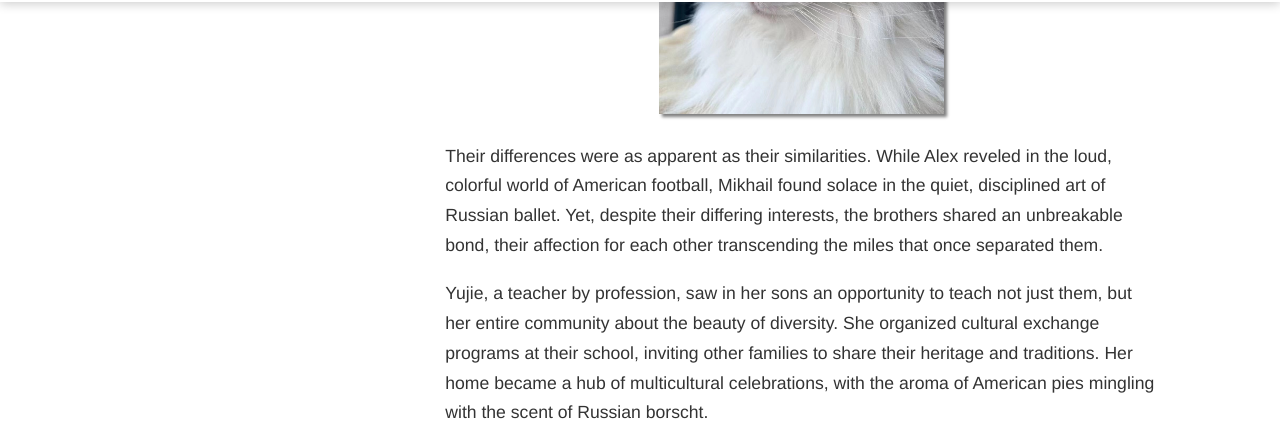
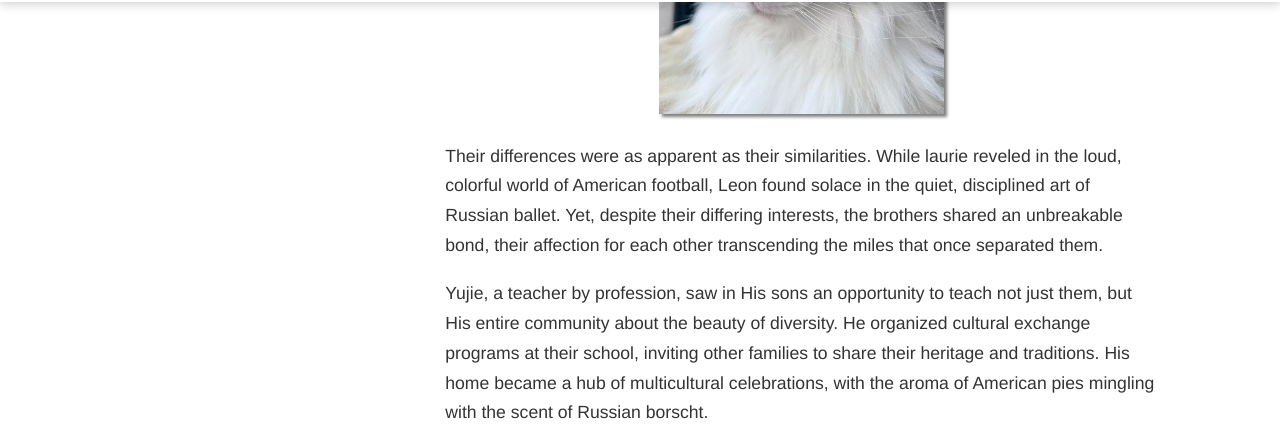
Before and after one commit to qmcuhk/qmcuhk.github.io, a Jekyll site: the page built from _members/yujie.md, in a window 1280 px wide and 900 px high, scrolled down 781 px. Shown: the part 114-558 px from the top of the window. Built offline with Jekyll 4.4.1, drawn with Linux system fonts in a browser that asks for light colours; some web fonts are replaced; some of the changed text lies outside the part shown.

Commit message:
change yujie's story, bug fixed

```diff
--- a/_members/yujie.md
+++ b/_members/yujie.md
@@ -16,18 +16,18 @@ layout: members
 
 Hi, I am Yujie. I have two adopted sons, from the United States and Russia."
 
-In the heart of a bustling city, Yujie lived a life marked by the harmonious blend of diverse cultures. Her home was a microcosm of the world, each day echoing with the laughter and chatter of her two sons, Alex and Mikhail. Alex, her elder son from the United States, had eyes that sparkled with curiosity and a mind that never tired of asking questions. Mikhail, the younger one from Russia, was quieter, his thoughts often expressed through the beautiful sketches he created.
+In the heart of a bustling city, Yujie lived a life marked by the harmonious blend of diverse cultures. His home was a microcosm of the world, each day echoing with the laughter and chatter of His two sons, laurie and Leon. laurie, His elder son from the United States, had eyes that sparkled with curiosity and a mind that never tired of asking questions. Leon, the younger one from Russia, was quieter, his thoughts often expressed through the beautiful sketches he created.
 <div style="text-align: center;">
 <img style="width:40%; box-shadow: 3px 3px 3px grey;" src="/assets/web_pictures/yujie_son1.jpg">
 </div>
-Their differences were as apparent as their similarities. While Alex reveled in the loud, colorful world of American football, Mikhail found solace in the quiet, disciplined art of Russian ballet. Yet, despite their differing interests, the brothers shared an unbreakable bond, their affection for each other transcending the miles that once separated them.
+Their differences were as apparent as their similarities. While laurie reveled in the loud, colorful world of American football, Leon found solace in the quiet, disciplined art of Russian ballet. Yet, despite their differing interests, the brothers shared an unbreakable bond, their affection for each other transcending the miles that once separated them.
 
-Yujie, a teacher by profession, saw in her sons an opportunity to teach not just them, but her entire community about the beauty of diversity. She organized cultural exchange programs at their school, inviting other families to share their heritage and traditions. Her home became a hub of multicultural celebrations, with the aroma of American pies mingling with the scent of Russian borscht.
+Yujie, a teacher by profession, saw in His sons an opportunity to teach not just them, but His entire community about the beauty of diversity. He organized cultural exchange programs at their school, inviting other families to share their heritage and traditions. His home became a hub of multicultural celebrations, with the aroma of American pies mingling with the scent of Russian borscht.
 <div style="text-align: center;">
 <img style="width:40%; box-shadow: 3px 3px 3px grey;"  src="/assets/web_pictures/yujie_son2.jpg">
 </div>
-However, the journey wasn't always smooth. There were challenges in blending the different customs and traditions, and at times, the boys struggled with their identities, caught between their birth countries and the land they now called home. Yujie, with her unwavering patience and understanding, guided them through these challenges, teaching them to embrace both their past and their present.
+However, the journey wasn't always smooth. There were challenges in blending the different customs and traditions, and at times, the boys struggled with their identities, caught between their birth countries and the land they now called home. Yujie, with His unwavering patience and understanding, guided them through these challenges, teaching them to embrace both their past and their present.
 
-As the boys grew, so did their understanding of the world. They became ambassadors of unity, their unique backgrounds allowing them to connect with people from all walks of life. Alex's inquisitive nature led him to a career in journalism, where he could explore and share stories from around the globe. Mikhail, with his artistic soul, became a renowned ballet dancer, his performances a blend of Russian grace and the vibrant energy of his American upbringing.
+As the boys grew, so did their understanding of the world. They became ambassadors of unity, their unique backgrounds allowing them to connect with people from all walks of life. laurie's inquisitive nature led him to a career in journalism, where he could explore and share stories from around the globe. Leon, with his artistic soul, became a renowned ballet dancer, his performances a blend of Russian grace and the vibrant energy of his American upbringing.
 
-In the end, Yujie's home was more than just a place where two boys from different corners of the world grew up. It was a testament to the power of love, understanding, and acceptance, a reminder that family transcends borders and bloodlines. As Yujie often said, "Our hearts know no countries; they only know love." And in her small, bustling home, love was the universal language that united them all.
+In the end, Yujie's home was more than just a place where two boys from different corners of the world grew up. It was a testament to the power of love, understanding, and acceptance, a reminder that family transcends borders and bloodlines. As Yujie often said, "Our hearts know no countries; they only know love." And in His small, bustling home, love was the universal language that united them all.
```
